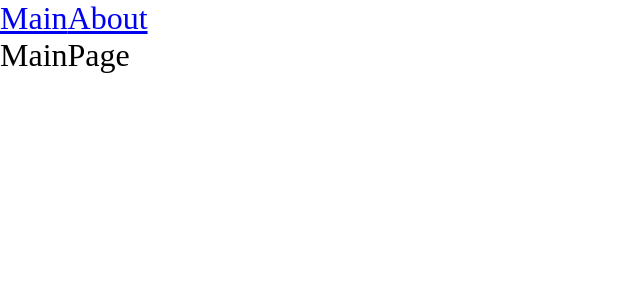
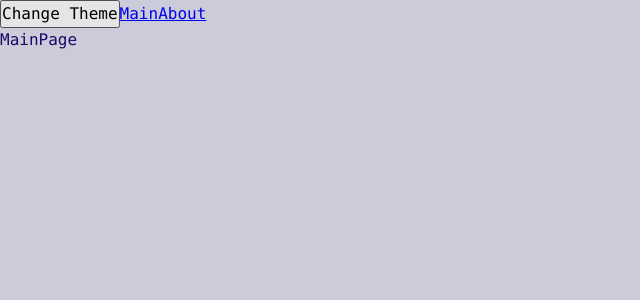
Before and after one commit to DariaTsypkina/production-project, a React app: page / in a window 1280 px wide. Shown: the top 300 px of the page, without its empty margins (0-640 px from the left). Built offline with nearby package versions, Linux system fonts and the light colour scheme.

Commit message:
feat: add base styles, config themes

```diff
--- a/src/App.tsx
+++ b/src/App.tsx
@@ -1,13 +1,18 @@
 import { Suspense } from "react";
 import { Link } from "react-router-dom";
 import { Route, Routes } from "react-router-dom";
-import "./index.scss";
+import "./styles/index.scss";
 import { AboutPageLazy } from "./pages/AboutPage/AboutPage.lazy";
 import { MainPageLazy } from "./pages/MainPage/MainPage.lazy";
+import { useTheme } from "./theme/useTheme";
+import { classnames } from "./helpers/classnames/classnames";
 
 const App = () => {
+  const { theme, toggleTheme } = useTheme();
+
   return (
-    <div className="app">
+    <div className={classnames("app", {}, [theme])}>
+      <button onClick={toggleTheme}>Change Theme</button>
       <Link to="/">Main</Link>
       <Link to="/about">About</Link>
 
--- /dev/null
+++ b/src/helpers/classnames/classnames.ts
@@ -0,0 +1,21 @@
+type Mods = Record<string, boolean | string>;
+
+/**
+ * Create string of classnames using params
+ * @param cls - classname string
+ * @param mods - object with key/value pairs where key is classname and value is of bool or string type
+ * @param additional - an array of any onther classname strings
+ */
+export function classnames(
+  cls: string,
+  mods: Mods = {},
+  additional: string[]
+): string {
+  return [
+    cls,
+    ...additional,
+    ...Object.entries(mods)
+      .filter(([, value]) => !!value)
+      .map(([className]) => className),
+  ].join(" ");
+}
--- a/src/index.scss
+++ /dev/null
@@ -1,9 +0,0 @@
-* {
-  margin: 0;
-  padding: 0;
-  box-sizing: border-box;
-}
-
-.app {
-  font-size: 2rem;
-}
--- a/src/index.tsx
+++ b/src/index.tsx
@@ -1,10 +1,13 @@
 import { render } from "react-dom";
 import { BrowserRouter } from "react-router-dom";
 import App from "./App";
+import ThemeProvider from "./theme/ThemeProvider";
 
 render(
   <BrowserRouter>
-    <App />
+    <ThemeProvider>
+      <App />
+    </ThemeProvider>
   </BrowserRouter>,
   document.getElementById("root")
 );
--- /dev/null
+++ b/src/styles/index.scss
@@ -0,0 +1,13 @@
+@import "reset";
+@import "variables/global.scss";
+@import "themes/light.scss";
+@import "themes/dark.scss";
+
+.app {
+  min-height: 100vh;
+
+  font: var(--font-m);
+  color: var(--primary-color);
+
+  background-color: var(--bg-color);
+}
--- /dev/null
+++ b/src/styles/reset.scss
@@ -0,0 +1,13 @@
+* {
+  margin: 0;
+  padding: 0;
+  box-sizing: border-box;
+}
+
+input,
+button,
+textarea,
+select {
+  margin: 0;
+  font: inherit;
+}
--- /dev/null
+++ b/src/styles/themes/dark.scss
@@ -0,0 +1,6 @@
+.app.dark {
+  --bg-color: #080638;
+
+  --primary-color: #09670d;
+  --secondary-color: #09ba0f;
+}
--- /dev/null
+++ b/src/styles/themes/light.scss
@@ -0,0 +1,6 @@
+.app.light {
+  --bg-color: #cbcbda;
+
+  --primary-color: #1e0769;
+  --secondary-color: #270f87;
+}
--- /dev/null
+++ b/src/styles/variables/global.scss
@@ -0,0 +1,11 @@
+:root {
+  --font-family-main: Consolas,monaco,monospace,"Times New Roman",Serif;
+
+  --font-size-m: 1rem;
+  --font-line-height-m: 1.5rem;
+  --font-m: var(--font-size-m) / var(--font-line-height-m) var(--font-family-main);
+
+  --font-size-l: 1.5rem;
+  --font-line-height-l: 2rem;
+  --font-l: var(--font-size-l) / var(--font-line-height-l) var(--font-family-main);
+}
--- /dev/null
+++ b/src/theme/ThemeContext.ts
@@ -0,0 +1,15 @@
+import { createContext } from "react";
+
+export enum Theme {
+  DARK = "dark",
+  LIGHT = "light",
+}
+
+export interface ThemeContextProps {
+  theme?: Theme;
+  setTheme?: (theme: Theme) => void;
+}
+
+export const ThemeContext = createContext<ThemeContextProps>({});
+
+export const LOCAL_STORAGE_THEME_KEY = "theme";
--- /dev/null
+++ b/src/theme/ThemeProvider.tsx
@@ -0,0 +1,25 @@
+import { FC, useMemo, useState } from "react";
+import { LOCAL_STORAGE_THEME_KEY, Theme, ThemeContext } from "./ThemeContext";
+
+const defaultTheme =
+  (localStorage.getItem(LOCAL_STORAGE_THEME_KEY) as Theme) || Theme.LIGHT;
+
+const ThemeProvider: FC = ({ children }) => {
+  const [theme, setTheme] = useState<Theme>(defaultTheme);
+
+  const defaultProps = useMemo(
+    () => ({
+      theme: theme,
+      setTheme,
+    }),
+    [theme]
+  );
+
+  return (
+    <ThemeContext.Provider value={defaultProps}>
+      {children}
+    </ThemeContext.Provider>
+  );
+};
+
+export default ThemeProvider;
--- /dev/null
+++ b/src/theme/useTheme.ts
@@ -0,0 +1,26 @@
+import { useContext } from "react";
+import { LOCAL_STORAGE_THEME_KEY, Theme, ThemeContext } from "./ThemeContext";
+
+interface UseThemeResult {
+  theme: Theme;
+  toggleTheme: () => void;
+}
+
+/**
+ * Hook for getting and changing app theme
+ * @return theme value, toggle func
+ */
+export function useTheme(): UseThemeResult {
+  const { theme, setTheme } = useContext(ThemeContext);
+
+  const toggleTheme = () => {
+    const newTheme = theme === Theme.DARK ? Theme.LIGHT : Theme.DARK;
+    setTheme(newTheme);
+    localStorage.setItem(LOCAL_STORAGE_THEME_KEY, newTheme);
+  };
+
+  return {
+    theme,
+    toggleTheme,
+  };
+}
```
Also changed, not shown: 1 other file (tests, documents, lock files or other folders).
